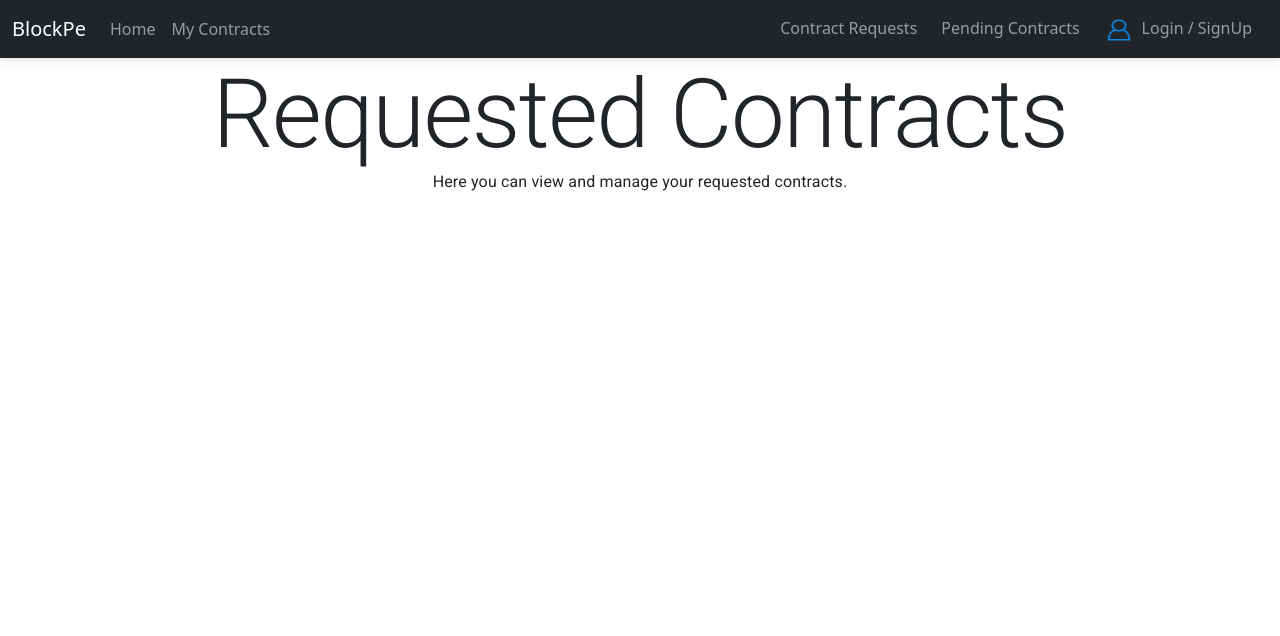
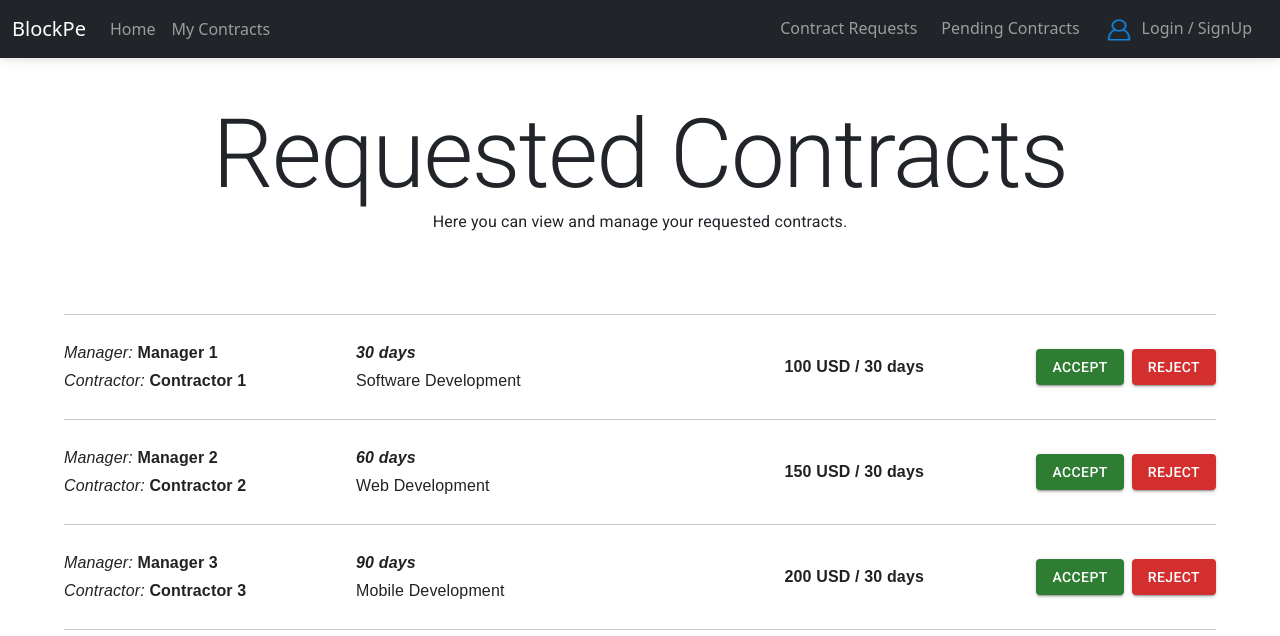
Before and after one commit to ChinmayPillai/Blockchain-Cross_Border_Contractual_Payments, a React (Vite) app in the folder Client/: page /requests in a window 1280 px wide. Shown: the top 636 px of the page. Built offline with nearby package versions, Linux system fonts and the light colour scheme.

Commit message:
Add Contract Cards to Requested Contracts

```diff
--- a/Client/src/components/RequestedContracts/RequestedContracts.jsx
+++ b/Client/src/components/RequestedContracts/RequestedContracts.jsx
@@ -1,9 +1,49 @@
-import {Typography} from '@mui/material'
+import {Typography, Container} from '@mui/material'
+import ContractCard from '../../Util/ContractCard'
+
+const contracts = [
+    {
+        manager: "Manager 1",
+        contractor: "Contractor 1",
+        duration: 30,
+        natureOfWork: "Software Development",
+        ratePerInterval: 100,
+        rateCurrency: "USD",
+        interval: 30
+    },
+    {
+        manager: "Manager 2",
+        contractor: "Contractor 2",
+        duration: 60,
+        natureOfWork: "Web Development",
+        ratePerInterval: 150,
+        rateCurrency: "USD",
+        interval: 30
+    },
+    {
+        manager: "Manager 3",
+        contractor: "Contractor 3",
+        duration: 90,
+        natureOfWork: "Mobile Development",
+        ratePerInterval: 200,
+        rateCurrency: "USD",
+        interval: 30
+    }
+]
+
 export default function RequestedContracts() {
     return (
-        <div>
-            <Typography variant="h1" align="center">Requested Contracts</Typography>
-            <Typography variant="body1" align="center"> Here you can view and manage your requested contracts. </Typography>
-        </div>
+        <Container sx={{ mb: 7, mt: 5, minHeight: "100vh"}}>
+            <div className="mb-8" >
+                <Typography variant="h1" align="center">Requested Contracts</Typography>
+                <Typography variant="body1" align="center"> Here you can view and manage your requested contracts. </Typography>
+            </div>
+            <hr className="mb-4" />
+            <div>
+                {contracts.map((contract, index) => (
+                    <ContractCard key={index} contract={contract} />
+                ))}
+            </div>
+        </Container>
     )
 }
```
